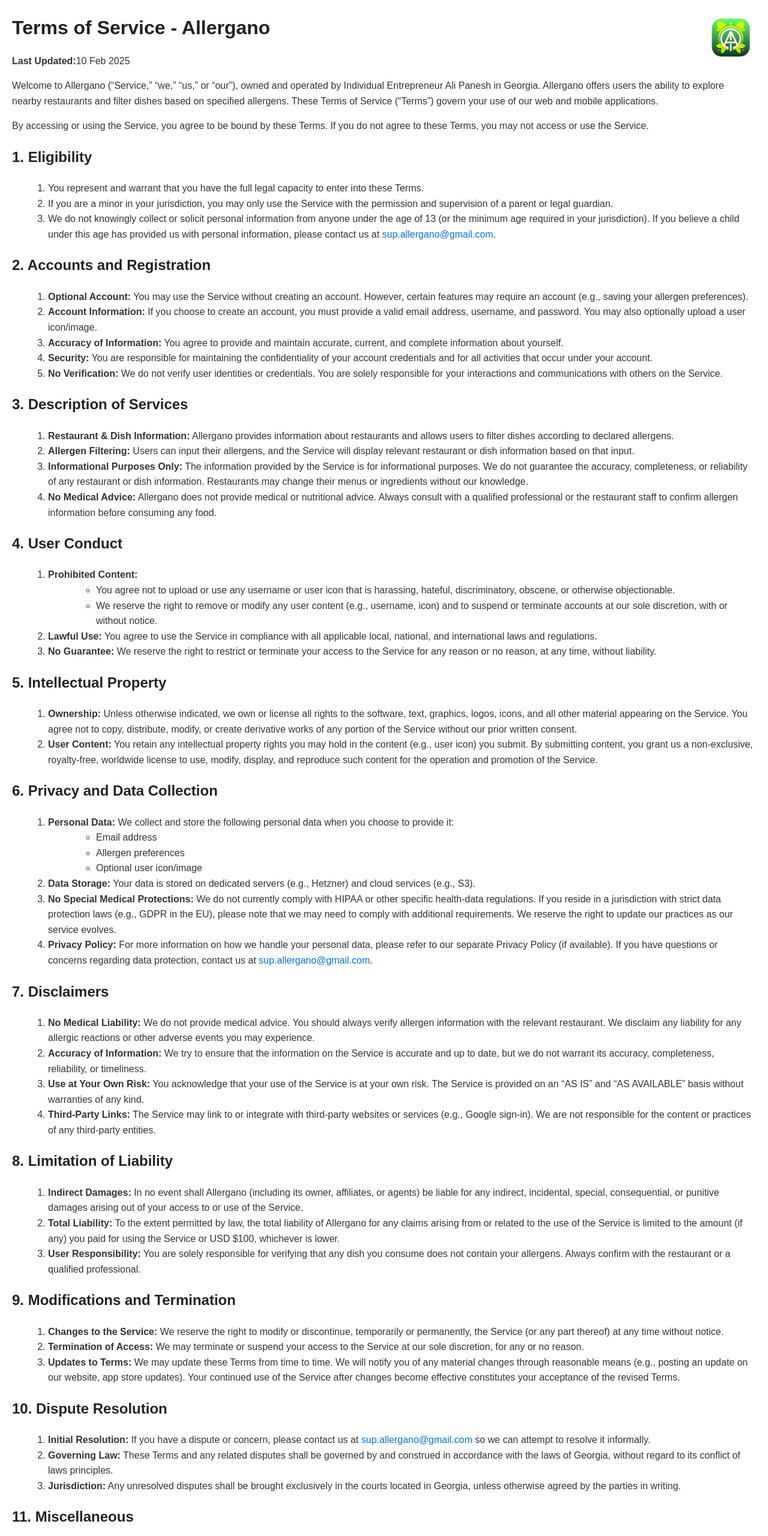
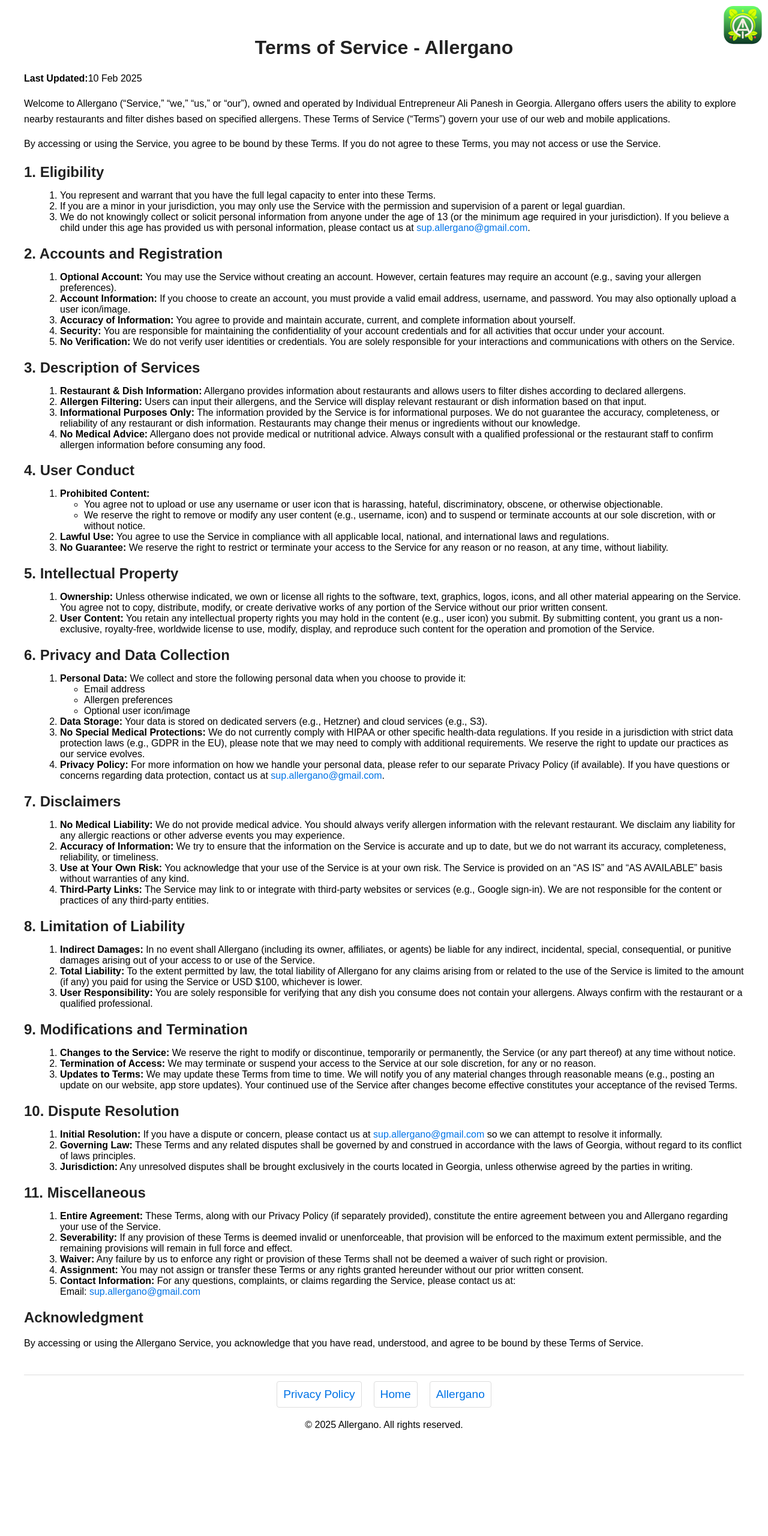
Before and after one commit to allergy-space/legal, a plain HTML site: page terms-of-service/index.html in a window 1280 px wide. Shown: the top 2560 px of the page at 60% size. After the commit the page ends 2388 px from the top, so only its background shows below. Drawn offline with Linux system fonts and the light colour scheme.

```diff
--- /dev/null
+++ b/css/index.css
@@ -0,0 +1,131 @@
+html,
+body {
+  margin: 10px;
+  padding: 10px;
+  height: 100%;
+  font-family: Arial, sans-serif;
+}
+
+h2,
+h3 {
+  color: #222222;
+  margin-bottom: 10px;
+}
+
+h1 {
+  color: #222222;
+  margin-bottom: 20px;
+  font-size: 2em;
+  text-align: center;
+}
+
+p {
+  margin-bottom: 1em;
+  line-height: 1.6;
+}
+
+a {
+  color: #0073e6;
+  text-decoration: none;
+  transition: all 0.3s;
+}
+
+a:hover {
+  text-decoration: underline;
+}
+
+a.box {
+  color: #0073e6;
+  text-decoration: none;
+  font-size: 1.2em;
+  display: block;
+  padding: 10px;
+  border: 1px solid #ddd;
+  border-radius: 4px;
+  transition: background-color 0.3s;
+}
+
+a.box:hover {
+  background-color: #f2f2f2;
+}
+
+ol {
+  margin-left: 20px;
+}
+
+ul {
+  padding: 0;
+  margin-left: 40px;
+}
+
+footer {
+  margin-top: 40px;
+  border-top: 1px solid #ddd;
+  padding-top: 10px;
+  text-align: center;
+}
+
+footer ul {
+  list-style: none;
+  padding: 0;
+  margin: 0;
+  display: flex;
+  justify-content: center;
+}
+
+footer ul li {
+  margin: 0 10px;
+}
+
+.icon {
+  position: absolute;
+  top: 10px;
+  right: 10px;
+}
+
+.toc {
+  display: flex;
+  flex-direction: column;
+  height: 100%;
+}
+
+.toc h1 {
+  font-size: 2em;
+  text-align: center;
+  margin-bottom: 20px;
+}
+
+.toc ul {
+  list-style-type: none;
+  max-width: 600px;
+  margin: 0 auto;
+}
+
+.toc li {
+  margin-bottom: 15px;
+}
+
+.toc a {
+  font-size: 1.2em;
+  display: block;
+  padding: 10px;
+  border: 1px solid #ddd;
+  border-radius: 4px;
+  transition: background-color 0.3s;
+}
+
+.toc a:hover {
+  background-color: #f2f2f2;
+}
+
+.content {
+  flex: 1;
+}
+
+.page {
+  margin: 20px;
+  background-color: #ffffff;
+  color: #333333;
+  position: relative;
+  height: 100vh;
+}
--- a/terms-of-service/index.html
+++ b/terms-of-service/index.html
@@ -11,73 +11,7 @@
   <link rel="apple-touch-icon" sizes="180x180" href="/src/icons/logo-background.png">
   <link rel="apple-touch-icon-precomposed" href="/src/icons/logo-background.png">
   <title>Terms of Service - Allergano</title>
-  <style>
-    body {
-      font-family: Arial, sans-serif;
-      line-height: 1.6;
-      margin: 20px;
-      background-color: #ffffff;
-      color: #333333;
-      position: relative;
-      height: 100vh;
-    }
-
-    h1,
-    h2,
-    h3 {
-      color: #222222;
-    }
-
-    h1 {
-      margin-bottom: 10px;
-    }
-
-    p {
-      margin-bottom: 1em;
-    }
-
-    ol {
-      margin-left: 20px;
-    }
-
-    ul {
-      margin-left: 40px;
-    }
-
-    a {
-      color: #0073e6;
-      text-decoration: none;
-    }
-
-    a:hover {
-      text-decoration: underline;
-    }
-
-    footer {
-      margin-top: 40px;
-      border-top: 1px solid #ddd;
-      padding-top: 10px;
-      text-align: center;
-    }
-
-    footer ul {
-      list-style: none;
-      padding: 0;
-      margin: 0;
-      display: flex;
-      justify-content: center;
-    }
-
-    footer ul li {
-      margin: 0 10px;
-    }
-
-    .icon {
-      position: absolute;
-      top: 10px;
-      right: 10px;
-    }
-  </style>
+  <link rel="stylesheet" href="/css/index.css">
 </head>
 
 <body>
@@ -320,9 +254,9 @@
 
   <footer>
     <ul>
-      <li><a href="/privacy-policy">Privacy Policy</a></li>
-      <li><a href="https://allergano.com">Home</a></li>
-      <li><a href="https://landing.allergano.com">Landing</a></li>
+      <li><a class="box" href="/privacy-policy">Privacy Policy</a></li>
+      <li><a class="box" href="/">Home</a></li>
+      <li><a class="box" href="https://landing.allergano.com">Allergano</a></li>
     </ul>
     <p>&copy; 2025 Allergano. All rights reserved.</p>
   </footer>
```
Also changed, not shown: index.html (added, +56 -0 lines), privacy-policy/index.html (+4 -70 lines).
